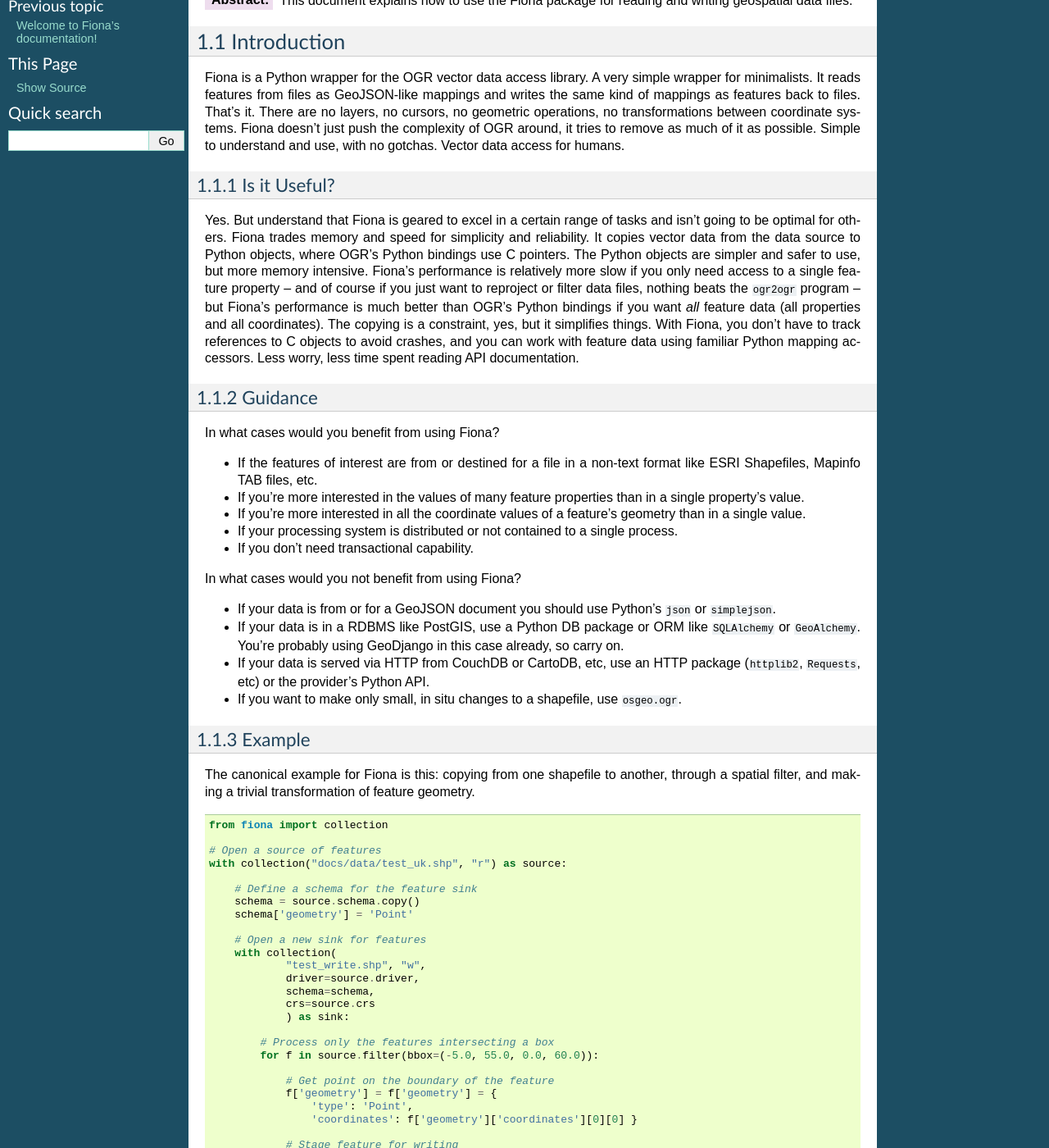
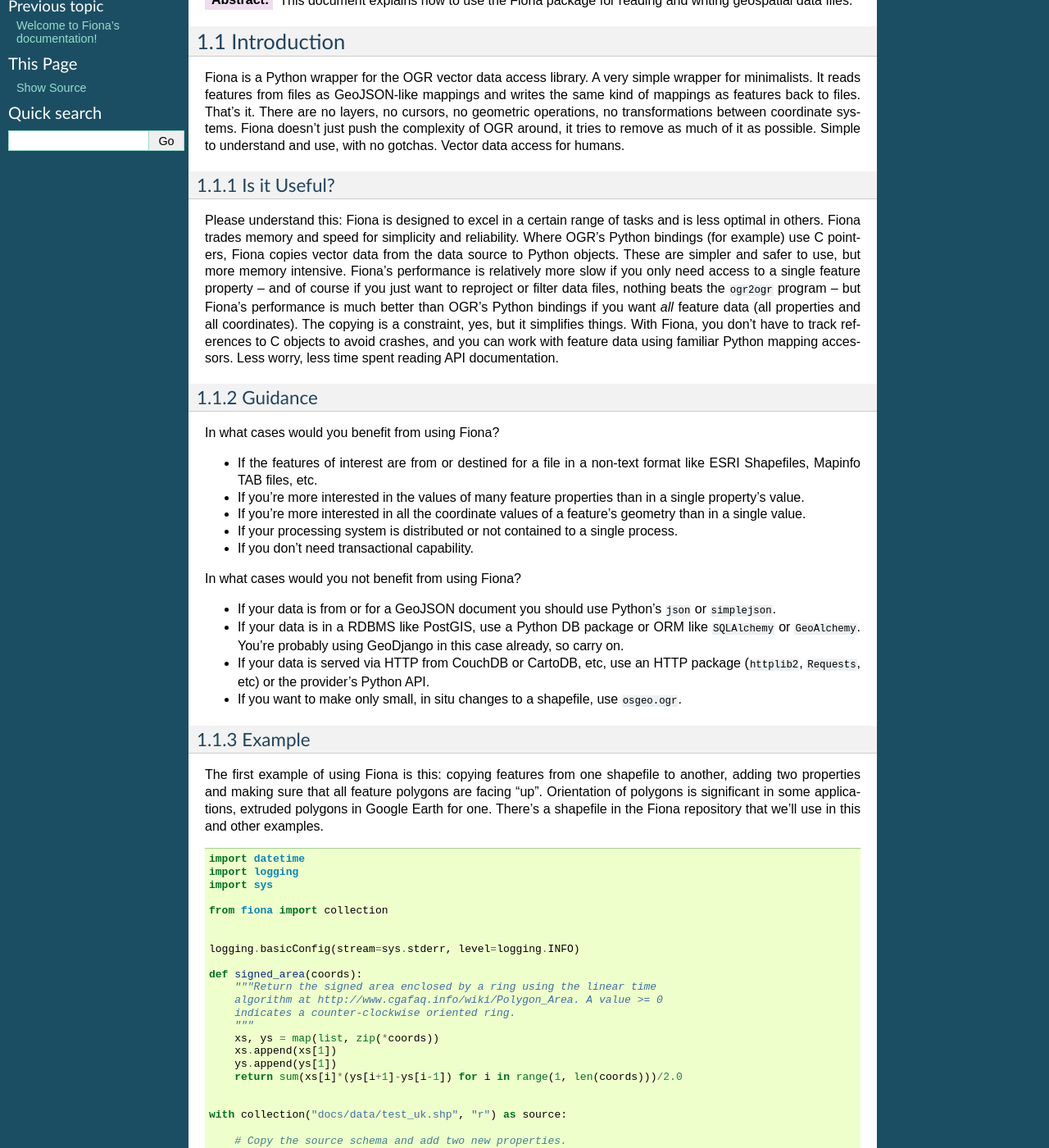
Before and after one commit to Toblerity/Fiona, a Sphinx documentation site: the page built from docs/manual.rst, in a window 1280 px wide and 1400 px high, scrolled down 200 px. Shown: the whole window at 82% size. Built offline with Sphinx 7.4.7, drawn with Linux system fonts in a browser that asks for light colours; pages that are not in the unit, such as notebooks, are missing from menus; some of the changed text lies outside the part shown.

Commit message:
New introductory example.

```diff
--- a/docs/manual.rst
+++ b/docs/manual.rst
@@ -33,18 +33,18 @@
 Is it Useful?
 -------------
 
-Yes. But understand that Fiona is geared to excel in a certain range of tasks
-and isn't going to be optimal for others. Fiona trades memory and speed for
-simplicity and reliability. It copies vector data from the data source to
-Python objects, where OGR's Python bindings use C pointers. The Python objects
-are simpler and safer to use, but more memory intensive. Fiona's performance is
-relatively more slow if you only need access to a single feature property – and
-of course if you just want to reproject or filter data files, nothing beats the
+Please understand this: Fiona is designed to excel in a certain range of tasks
+and is less optimal in others. Fiona trades memory and speed for simplicity and
+reliability. Where OGR's Python bindings (for example) use C pointers, Fiona
+copies vector data from the data source to Python objects.  These are simpler
+and safer to use, but more memory intensive. Fiona's performance is relatively
+more slow if you only need access to a single feature property – and of course
+if you just want to reproject or filter data files, nothing beats the
 ``ogr2ogr`` program – but Fiona's performance is much better than OGR's Python
 bindings if you want *all* feature data (all properties and all coordinates).
-The copying is a constraint, yes, but it simplifies things. With Fiona, you
+The copying is a constraint, yes, but it simplifies things.  With Fiona, you
 don't have to track references to C objects to avoid crashes, and you can work
-with feature data using familiar Python mapping accessors. Less worry, less
+with feature data using familiar Python mapping accessors.  Less worry, less
 time spent reading API documentation.
 
 Guidance
@@ -77,46 +77,81 @@
 Example
 -------
 
-The canonical example for Fiona is this: copying from one shapefile to another,
-through a spatial filter, and making a trivial transformation of feature
-geometry.
+The first example of using Fiona is this: copying features from one shapefile
+to another, adding two properties and making sure that all feature polygons are
+facing "up". Orientation of polygons is significant in some applications,
+extruded polygons in Google Earth for one. There's a shapefile in the Fiona
+repository that we'll use in this and other examples.
 
 .. sourcecode:: python
 
+  import datetime
+  import logging
+  import sys
+
   from fiona import collection
 
-  # Open a source of features
+
+  logging.basicConfig(stream=sys.stderr, level=logging.INFO)
+
+  def signed_area(coords):
+      """Return the signed area enclosed by a ring using the linear time
+      algorithm at http://www.cgafaq.info/wiki/Polygon_Area. A value >= 0
+      indicates a counter-clockwise oriented ring.
+      """
+      xs, ys = map(list, zip(*coords))
+      xs.append(xs[1])
+      ys.append(ys[1])
+      return sum(xs[i]*(ys[i+1]-ys[i-1]) for i in range(1, len(coords)))/2.0
+
+
   with collection("docs/data/test_uk.shp", "r") as source:
 
-      # Define a schema for the feature sink
+      # Copy the source schema and add two new properties.
       schema = source.schema.copy()
-      schema['geometry'] = 'Point'
+      schema['properties']['s_area'] = 'float'
+      schema['properties']['timestamp'] = 'str'
 
-      # Open a new sink for features
+      # Create a sink for processed features with the same format and
+      # coordinate reference system as the source.
       with collection(
-              "test_write.shp", "w",
+              "oriented-ccw.shp", "w",
               driver=source.driver,
               schema=schema,
               crs=source.crs
               ) as sink:
 
-          # Process only the features intersecting a box
-          for f in source.filter(bbox=(-5.0, 55.0, 0.0, 60.0)):
+          for f in source:
 
-              # Get point on the boundary of the feature
-              f['geometry'] = f['geometry'] = {
-                  'type': 'Point',
-                  'coordinates': f['geometry']['coordinates'][0][0] }
+              try:
 
-              # Stage feature for writing
-              sink.write(f)
+                  # If any feature's polygon is facing "down" (has rings
+                  # wound clockwise), its rings will be reordered to flip
+                  # it "up".
+                  g = f['geometry']
+                  assert g['type'] == "Polygon"
+                  rings = g['coordinates']
+                  sa = sum(signed_area(r) for r in rings)
+                  if sa < 0.0:
+                      rings = [r[::-1] for r in rings]
+                      g['coordinates'] = rings
+                      f['geometry'] = g
 
-      # The sink shapefile is written to disk when its ``with`` block ends
+                  # Add the signed area of the polygon and a timestamp
+                  # to the feature properties map.
+                  f['properties'].update(
+                      s_area=sa,
+                      timestamp=datetime.datetime.now().isoformat() )
+
+                  sink.write(f)
+
+              except Exception, e:
+                  logging.exception("Error processing feature %s:", f['id'])
+
+          # The sink collection is written to disk when its block ends
 
 Reading and Writing Data
 ========================
-
-
 
 Only files can be opened as collections.
 ::
```
